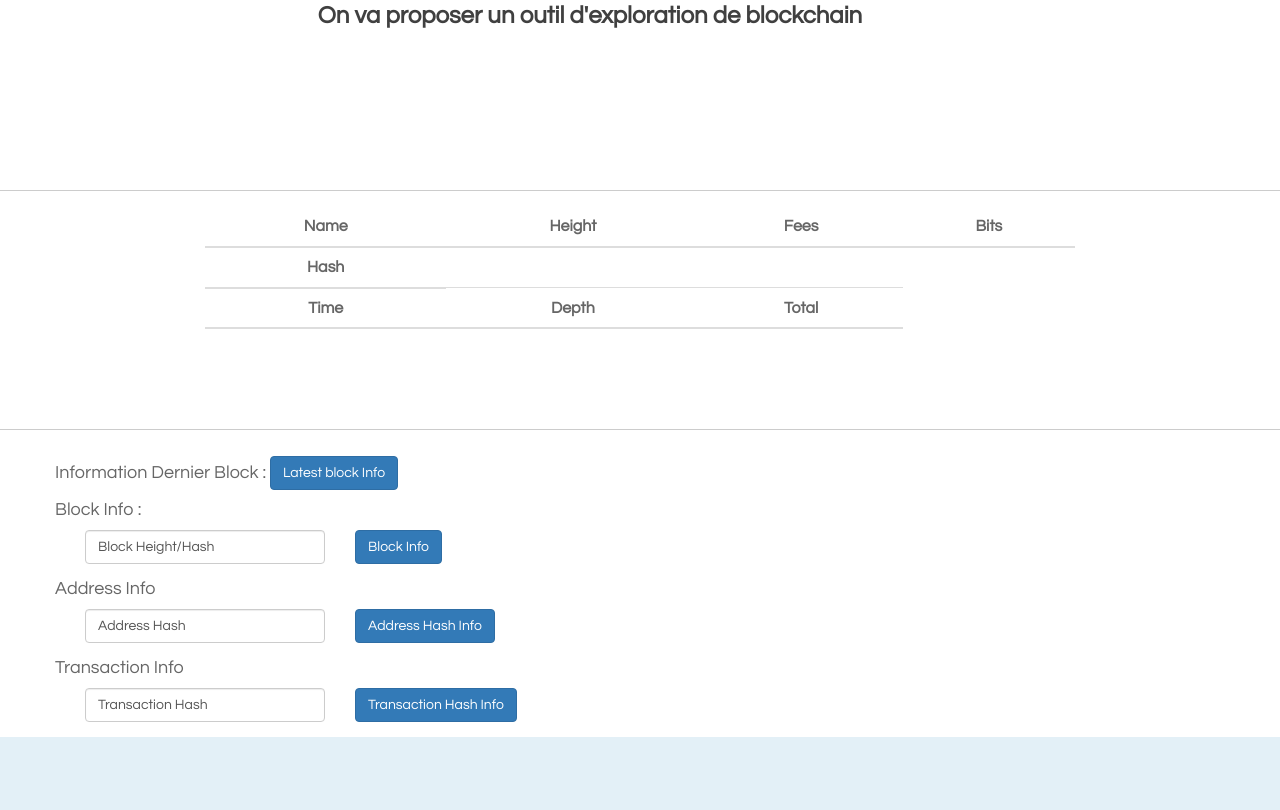
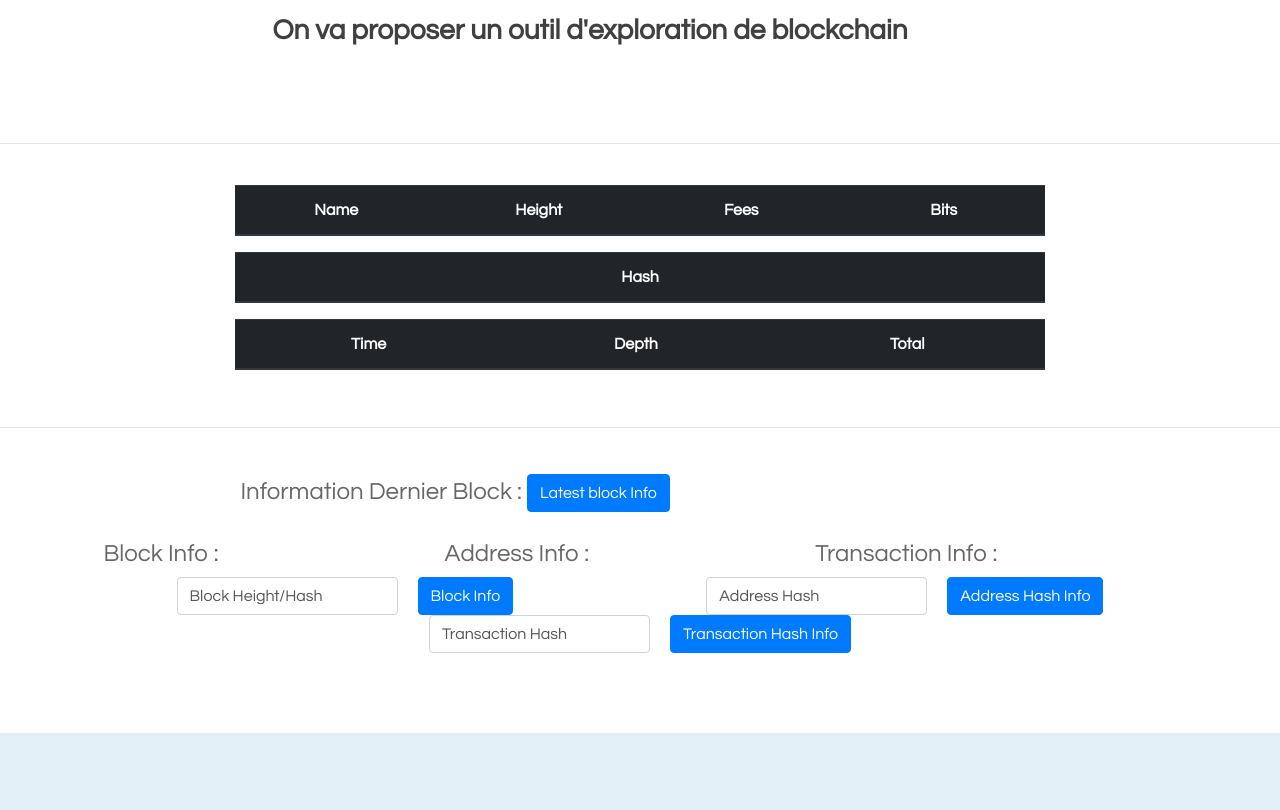
Before and after one commit to AdrienBergerESILV/adrienbergeresilv.github.io, a plain HTML site: page explorateur5A/index.html in a window 1280 px wide. Shown: the part 837-1647 px from the top of the page. Drawn offline with nearby package versions, Linux system fonts and the light colour scheme.

Commit message:
Correction Affichage 2.0

```diff
--- a/explorateur5A/index.html
+++ b/explorateur5A/index.html
@@ -3,12 +3,12 @@
 <html xmlns="http://www.w3.org/1999/xhtml">
 <head>
 	<meta http-equiv="Content-Type" content="text/html; charset=utf-8" />
-	<link rel="stylesheet" href="https://maxcdn.bootstrapcdn.com/bootstrap/3.3.7/css/bootstrap.min.css"/>
 	<title>Github Adrien Berger</title>
 	<meta name="keywords" content="" />
 	<meta name="description" content="" />
 	<link href="http://fonts.googleapis.com/css?family=Source+Sans+Pro:200,300,400,600,700,900|Quicksand:400,700|Questrial" rel="stylesheet" />
-	<link rel="stylesheet" href="https://maxcdn.bootstrapcdn.com/bootstrap/3.3.7/css/bootstrap.min.css">
+	<!--<link rel="stylesheet" href="https://maxcdn.bootstrapcdn.com/bootstrap/3.3.7/css/bootstrap.min.css">-->
+	<link rel="stylesheet" href="https://maxcdn.bootstrapcdn.com/bootstrap/4.0.0/css/bootstrap.min.css" integrity="sha384-Gn5384xqQ1aoWXA+058RXPxPg6fy4IWvTNh0E263XmFcJlSAwiGgFAW/dAiS6JXm" crossorigin="anonymous">
 	<script src="https://ajax.googleapis.com/ajax/libs/jquery/3.2.1/jquery.min.js"></script>
 	<script src="https://maxcdn.bootstrapcdn.com/bootstrap/3.3.7/js/bootstrap.min.js"></script>
 	<script
@@ -18,6 +18,7 @@
 	<script src="./index.js"></script>
 	<link href="../default.css" rel="stylesheet" type="text/css" media="all" />
 	<link href="../fonts.css" rel="stylesheet" type="text/css" media="all" />
+
 
 </head>
 <body>
@@ -48,96 +49,79 @@
 		</div>
 	</div>
 
-	<div class = "separation-lign-top"></div>
-	<div class="container">
+	<!--<div class = "separation-lign-top"></div>-->
+	<hr>
+	<div class="container" style="padding: 25px">
 		<div class="row" style="display:flex; justify-content: center;">
 			<div class="col-md-9 mx-auto">
+
 				<table class="table">
-					<thead>
-						<tr>
-							<th><center>Name</center></th>
-							<th><center>Height</center></th>
-							<th><center>Fees</center></th>
-							<th><center>Bits</center></th>
+					<thead  class="thead-dark" style="width: 100%">
+						<tr style="width: 100%">
+							<th style="width: 25%"><center>Name</center></th>
+							<th style="width: 25%"><center>Height</center></th>
+							<th style="width: 25%"><center>Fees</center></th>
+							<th style="width: 25%"><center>Bits</center></th>
 						</tr>
 					</thead>
 					<tbody class="results1"></tbody>
+				</table>
 
-
-					<thead>
-						<tr>
-							<th><center>Hash</center></th>
+				<table  class="table">
+					<thead  class="thead-dark" style="width: 100%">
+						<tr style="width: 100%">
+							<th style="width: 100%"><center>Hash</center></th>
 						</tr>
 					</thead>
 					<tbody class="results2"></tbody>
+				</table>
 
-
-					<thead>
-						<tr>
-							<th><center>Time</center></th>
-							<th><center>Depth</center></th>
-							<th><center>Total</center></th>
+				<table  class="table">
+					<thead  class="thead-dark" style="width: 100%">
+						<tr style="width: 100%">
+							<th style="width: 33%"><center>Time</center></th>
+							<th style="width: 33%"><center>Depth</center></th>
+							<th style="width: 34%"><center>Total</center></th>
 						</tr>
 					</thead>
 					<tbody class="results3"></tbody>
 				</table>
+
 			</div>
 		</div>
 	</div>
 
-	<div class = "separation-lign-top"></div>
+	<hr>
+	<!--<div class = "separation-lign-top"></div>-->
 
-	<div id="fh5co-contact" class="animate-box">
-		<div class="container">
+	<div id="fh5co-contact" class="animate-box" style="padding: 80px; padding-top: 10px">
 		<form action="#">
-				<div class="row">
-					<div class="col-md-6">
-						<h4 class="section-title"> Information Dernier Block : <input type="button" value="Latest block Info" class="btn btn-primary btn-block-top"> </h4>
-						<h4 class="section-title">Block Info : </h4>
-						<div class="col-md-12">
-							<div class="col-md-6">
+			<div class="form-inline" style="padding: 20px;">
+				<h4 class="section-title" style="margin-left: 13%"> Information Dernier Block : <input type="button" value="Latest block Info" class="btn btn-primary btn-block-top"> </h4>
+			</div>
+			<div style="display: flex; justify-content: space-around;">
+				<h4 class="section-title" style="margin-right: 16%">Block Info : </h4>
+				<h4 class="section-title" style="margin-right: 16%">Address Info : </h4>
+				<h4 class="section-title" style="margin-right: 16%">Transaction Info : </h4>
+			</div>
+
+			<div class="form-inline" style="justify-content: space-around;">
 				<div class="form-group">
-									<input type="text" class="form-control input-block-height" placeholder="Block Height/Hash">
-								</div>
-							</div>
-							<div class="col-md-6">
-								<div class="form-group">
+					<input type="text" class="form-control input-block-height" placeholder="Block Height/Hash" style="margin-right: 20px">
 					<input type="button" value="Block Info" class="btn btn-primary btn-block-height">
 				</div>
-							</div>
+
+				<div class="form-group">
+					<input type="text" class="form-control input-address-hash" placeholder="Address Hash" style="margin-right: 20px">
+					<input type="button" value="Address Hash Info" class="btn btn-primary btn-address-hash">
 				</div>
 
-						<h4 class="section-title">Address Info</h4>
-						<div class="col-md-12">
-							<div class="col-md-6">
 				<div class="form-group">
-									<input type="text" class="form-control input-address-hash" placeholder="Address Hash">
-								</div>
-							</div>
-							<div class="col-md-6">
-								<div class="form-group">
-									<input type="button" value="Address Hash Info" class="btn btn-primary btn-address-hash">
-								</div>
-							</div>
-						</div>
-
-						<h4 class="section-title">Transaction Info</h4>
-						<div class="col-md-12">
-							<div class="col-md-6">
-								<div class="form-group">
-									<input type="text" class="form-control input-transaction-hash" placeholder="Transaction Hash">
-								</div>
-							</div>
-							<div class="col-md-6">
-								<div class="form-group">
+					<input type="text" class="form-control input-transaction-hash" placeholder="Transaction Hash" style="margin-right: 20px">
 					<input type="button" value="Transaction Hash Info" class="btn btn-primary btn-transaction-hash">
 				</div>
 			</div>
-						</div>
-					</div>
-				</div>
 		</form>
-		</div>
 	</div>
 </body>
 
--- a/explorateur5A/index.js
+++ b/explorateur5A/index.js
@@ -4,12 +4,7 @@ $(document).ready(function(){
 		$.get( "https://api.blockcypher.com/v1/btc/main", function(data1) {
 			$.get("https://api.blockcypher.com/v1/btc/main/blocks/"+data1.height, function(data){
 				var htmlOutput = ''; var htmlOutput2 = ''; var htmlOutput3 = '';
-			if(data.error != undefined){
-				htmlOutput += data.error;
-				htmlOutput2 += data.error;
-				htmlOutput3 += data.error;
-			}
-			else{
+
 				htmlOutput += '<td>'+data.chain+'</td><td>'+data.height+'</td><td>'+data.fees+'</td><td>'+data.bits+'</td>';
 				htmlOutput2 += '<td>'+data.hash+'</td>';
 				htmlOutput3 += '<td>'+data.time+'</td><td>'+data.depth+'</td><td>'+data.total+'</td>';
@@ -34,19 +29,23 @@ $(document).ready(function(){
 		}
 		else{
 			$.get( "https://api.blockcypher.com/v1/btc/main/blocks/"+$(".input-block-height").val(), function(data) {
-				if(data.error != undefined){
-					htmlOutput += data.error;
-					htmlOutput2 += data.error;
-					htmlOutput3 += data.error;
-				}
-				else{
 				htmlOutput += '<td>'+data.chain+'</td><td>'+data.height+'</td><td>'+data.fees+'</td><td>'+data.bits+'</td>';
 				htmlOutput2 += '<td>'+data.hash+'</td>';
 				htmlOutput3 += '<td>'+data.time+'</td><td>'+data.depth+'</td><td>'+data.total+'</td>';
-				}
 				$(".results1").html( htmlOutput );
 				$(".results2").html( htmlOutput2 );
 				$(".results3").html( htmlOutput3 );
+			})
+			.fail(function(){
+				console.log('coucou');
+				htmlOutput += 'Error - 404 not found';
+				htmlOutput2 += 'Error - 404 not found';
+				htmlOutput3 += 'Error - 404 not found';
+
+				$(".results1").html( htmlOutput );
+				$(".results2").html( htmlOutput2 );
+				$(".results3").html( htmlOutput3 );
+
 			});
 		}
 	});
@@ -61,19 +60,23 @@ $(document).ready(function(){
 		}
 		else{
 			$.get( "https://api.blockcypher.com/v1/btc/main/addrs/"+$(".input-address-hash").val(), function(data) {
-				if(data.error != undefined){
-					htmlOutput += data.error;
-					htmlOutput2 += data.error;
-					htmlOutput3 += data.error;
-				}
-				else{
 				htmlOutput += '<td>'+data.chain+'</td><td>'+data.height+'</td><td>'+data.fees+'</td><td>'+data.bits+'</td>';
 				htmlOutput2 += '<td>'+data.hash+'</td>';
 				htmlOutput3 += '<td>'+data.time+'</td><td>'+data.depth+'</td><td>'+data.total+'</td>';
-				}
 				$(".results1").html( htmlOutput );
 				$(".results2").html( htmlOutput2 );
 				$(".results3").html( htmlOutput3 );
+			})
+			.fail(function(){
+				console.log('coucou');
+				htmlOutput += 'Error - 404 not found';
+				htmlOutput2 += 'Error - 404 not found';
+				htmlOutput3 += 'Error - 404 not found';
+
+				$(".results1").html( htmlOutput );
+				$(".results2").html( htmlOutput2 );
+				$(".results3").html( htmlOutput3 );
+
 			});
 		}
 	});
@@ -87,19 +90,24 @@ $(document).ready(function(){
 			$(".results3").html( htmlOutput );		}
 			else{
 				$.get( "https://api.blockcypher.com/v1/btc/main/txs/"+$(".input-transaction-hash").val(), function(data) {
-				if(data.error != undefined){
-					htmlOutput += data.error;
-					htmlOutput2 += data.error;
-					htmlOutput3 += data.error;
-				}
-				else{
+
 					htmlOutput += '<td>'+data.chain+'</td><td>'+data.height+'</td><td>'+data.fees+'</td><td>'+data.bits+'</td>';
 					htmlOutput2 += '<td>'+data.hash+'</td>';
 					htmlOutput3 += '<td>'+data.time+'</td><td>'+data.depth+'</td><td>'+data.total+'</td>';
-				}
 					$(".results1").html( htmlOutput );
 					$(".results2").html( htmlOutput2 );
 					$(".results3").html( htmlOutput3 );
+				})
+				.fail(function(){
+					console.log('coucou');
+					htmlOutput += 'Error - 404 not found';
+					htmlOutput2 += 'Error - 404 not found';
+					htmlOutput3 += 'Error - 404 not found';
+
+					$(".results1").html( htmlOutput );
+					$(".results2").html( htmlOutput2 );
+					$(".results3").html( htmlOutput3 );
+
 				});
 			}
 		});
```
Also changed, not shown: ICO/index.html (indentation only). Lines whose indentation alone changed are shown as unchanged.
